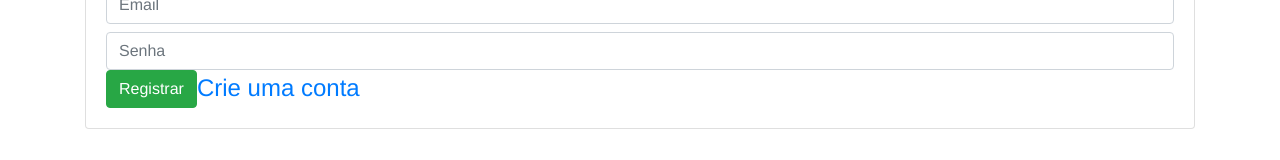
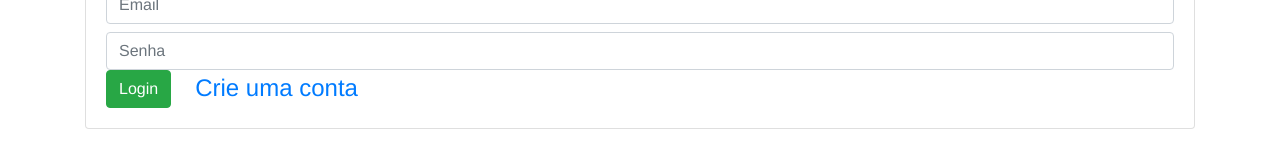
Before and after one commit to leonardohuttner/Axios-Firebase, a Vue app in the folder http-exercicio/: page /validacao in a window 1280 px wide. Shown: the part 130-290 px from the top of the page. Built offline with nearby package versions, Linux system fonts and the light colour scheme.

Commit message:
Login e cadastro ok

```diff
--- a/http-exercicio/src/components/Validacao.vue
+++ b/http-exercicio/src/components/Validacao.vue
@@ -4,7 +4,7 @@
       <h1>Login</h1>
       <b-input type="text" placeholder="Email" v-model="email" ></b-input>
       <b-input type="password" placeholder="Senha" class="mt-2" v-model="senha"></b-input>
-      <b-button variant="success" @click="Login">Registrar</b-button>
+      <b-button variant="success" @click="Login" class="mr-4">Login</b-button>
       <span>
         <router-link to="/signup" >Crie uma conta</router-link>
       </span>
@@ -22,10 +22,14 @@ data() {
 },
 methods: {
   login(){
+    // eslint-disable-next-line
     firebase.auth().signInWithEmailAndPassword(this.email,this.senha)
+    // eslint-disable-next-line
     .then((user) => {
       this.$router.replace('edit')
+      // eslint-disable-next-line
       alert(`Bem vindo ${{email}}`)
+      // eslint-disable-next-line
     },(err) => {
       alert('Não foi possivel fazer login')
     });
--- a/http-exercicio/src/main.js
+++ b/http-exercicio/src/main.js
@@ -5,13 +5,9 @@ import router from './router.js'
 
 import './plugins/bootstrap-vue'
 import './plugins/axios'
+import firebase from 'firebase'
 
 Vue.config.productionTip = false
-
-new Vue({
-  router,
-  render: h => h(App),
-}).$mount('#app')
 
 var firebaseConfig = {
   apiKey: "AIzaSyB7_MPqjz1CZ8qGuKd0C63XkZTTnjPHIDs",
@@ -24,5 +20,11 @@ var firebaseConfig = {
   measurementId: "G-YHCJCR47SE"
 };
 // Initialize Firebase
+// eslint-disable-next-line
 firebase.initializeApp(firebaseConfig);
+// eslint-disable-next-line
 firebase.analytics();
+new Vue({
+  router,
+  render: h => h(App),
+}).$mount('#app')
```
